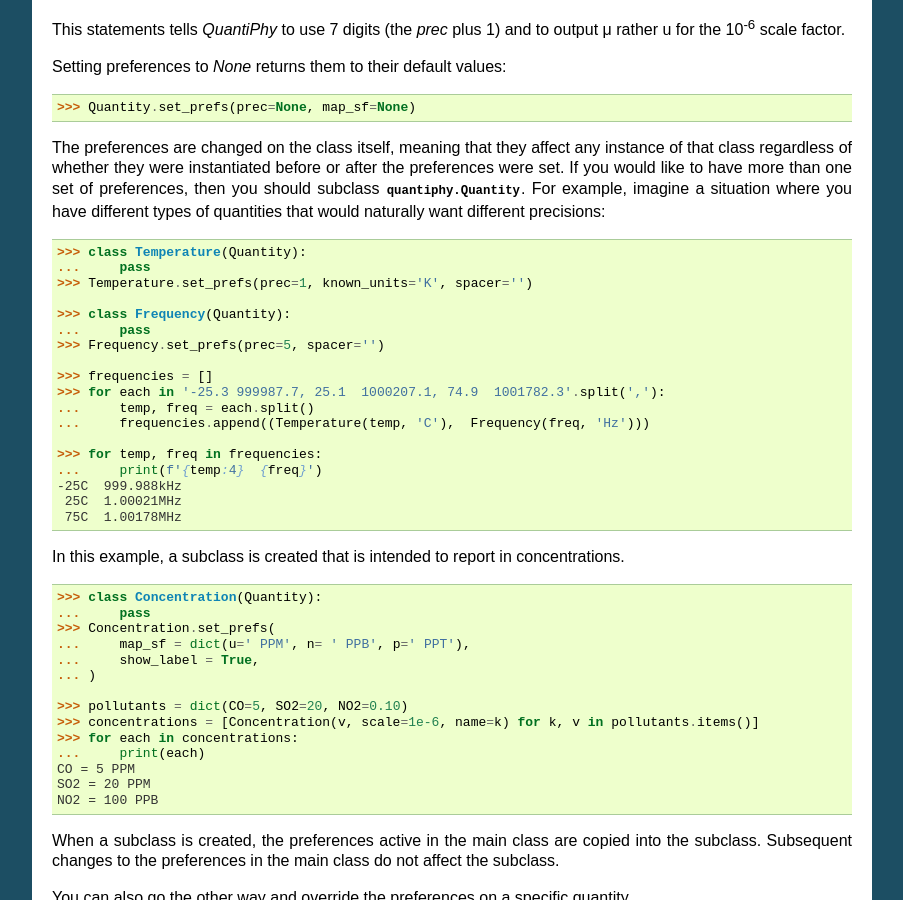
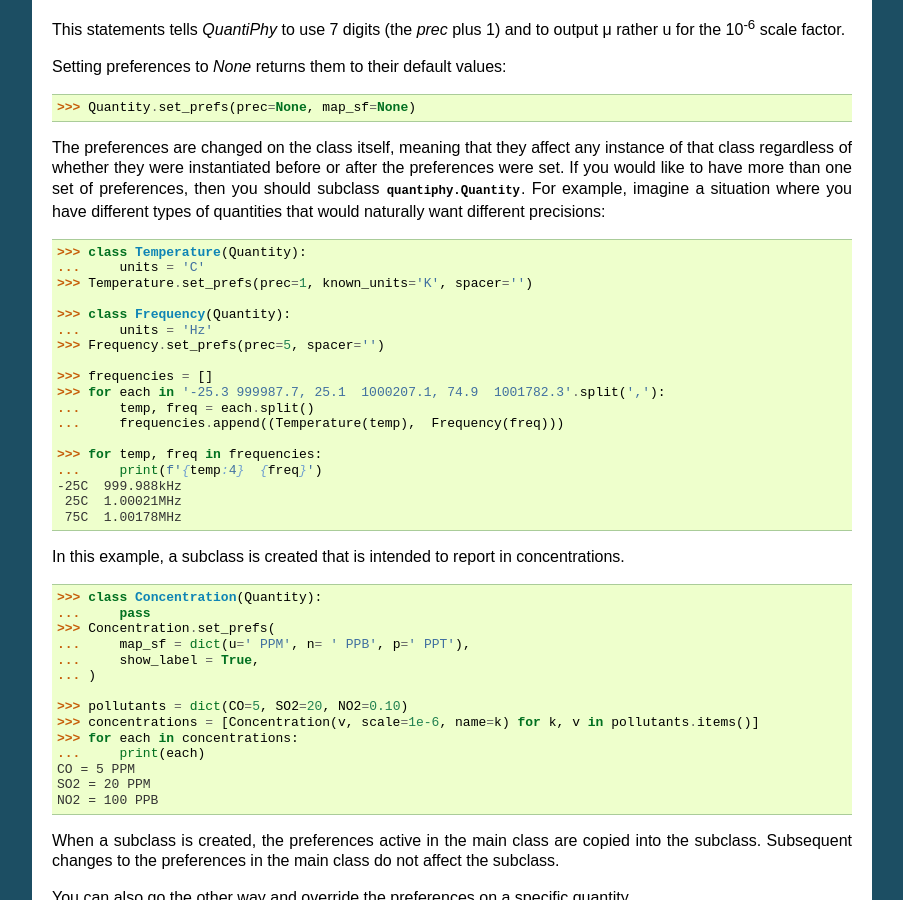
Before and after one commit to KenKundert/quantiphy, a Sphinx documentation site: the page built from doc/user.rst, in a window 1280 px wide and 900 px high, scrolled down 19556 px. Shown: the whole window, without its empty margins (198-1101 px from the left). Built offline with Sphinx 7.4.7, drawn with Linux system fonts in a browser that asks for light colours; some of the changed text lies outside the part shown.

Commit message:
Fix bug in show_commas, add class argument to Quantity.scale(), add examples where default units are overridden in Quantity subclasses.

```diff
--- a/doc/user.rst
+++ b/doc/user.rst
@@ -1337,17 +1337,17 @@ naturally want different precisions:
 .. code-block:: python
 
     >>> class Temperature(Quantity):
-    ...     pass
+    ...     units = 'C'
     >>> Temperature.set_prefs(prec=1, known_units='K', spacer='')
 
     >>> class Frequency(Quantity):
-    ...     pass
+    ...     units = 'Hz'
     >>> Frequency.set_prefs(prec=5, spacer='')
 
     >>> frequencies = []
     >>> for each in '-25.3 999987.7, 25.1  1000207.1, 74.9  1001782.3'.split(','):
     ...     temp, freq = each.split()
-    ...     frequencies.append((Temperature(temp, 'C'),  Frequency(freq, 'Hz')))
+    ...     frequencies.append((Temperature(temp),  Frequency(freq)))
 
     >>> for temp, freq in frequencies:
     ...     print(f'{temp:4}  {freq}')
@@ -1605,19 +1605,19 @@ Quantity for each column that requires distinct formatting:
     ...     return '{:>5} {:<5}'.format(whole+frac, units)
 
     >>> class Temperature(Quantity):
-    ...     pass
+    ...     units = 'C'
     >>> Temperature.set_prefs(
     ...     prec = 1, known_units = 'K', number_fmt = format_temperature
     ... )
 
     >>> class Frequency(Quantity):
-    ...     pass
+    ...     units = 'Hz'
     >>> Frequency.set_prefs(prec=5, number_fmt = '{whole:>3}{frac:<6} {units}')
 
     >>> frequencies = []
     >>> for each in '-25.3 999987.7, 25.1 1000207.1, 74.9 1001782.3'.split(','):
     ...     temp, freq = each.split()
-    ...     frequencies.append((Temperature(temp, 'C'),  Frequency(freq, 'Hz')))
+    ...     frequencies.append((Temperature(temp),  Frequency(freq)))
 
     >>> for temp, freq in frequencies:
     ...     print(temp, freq)
```
Also changed, not shown: quantiphy.py (+8 -3 lines).
